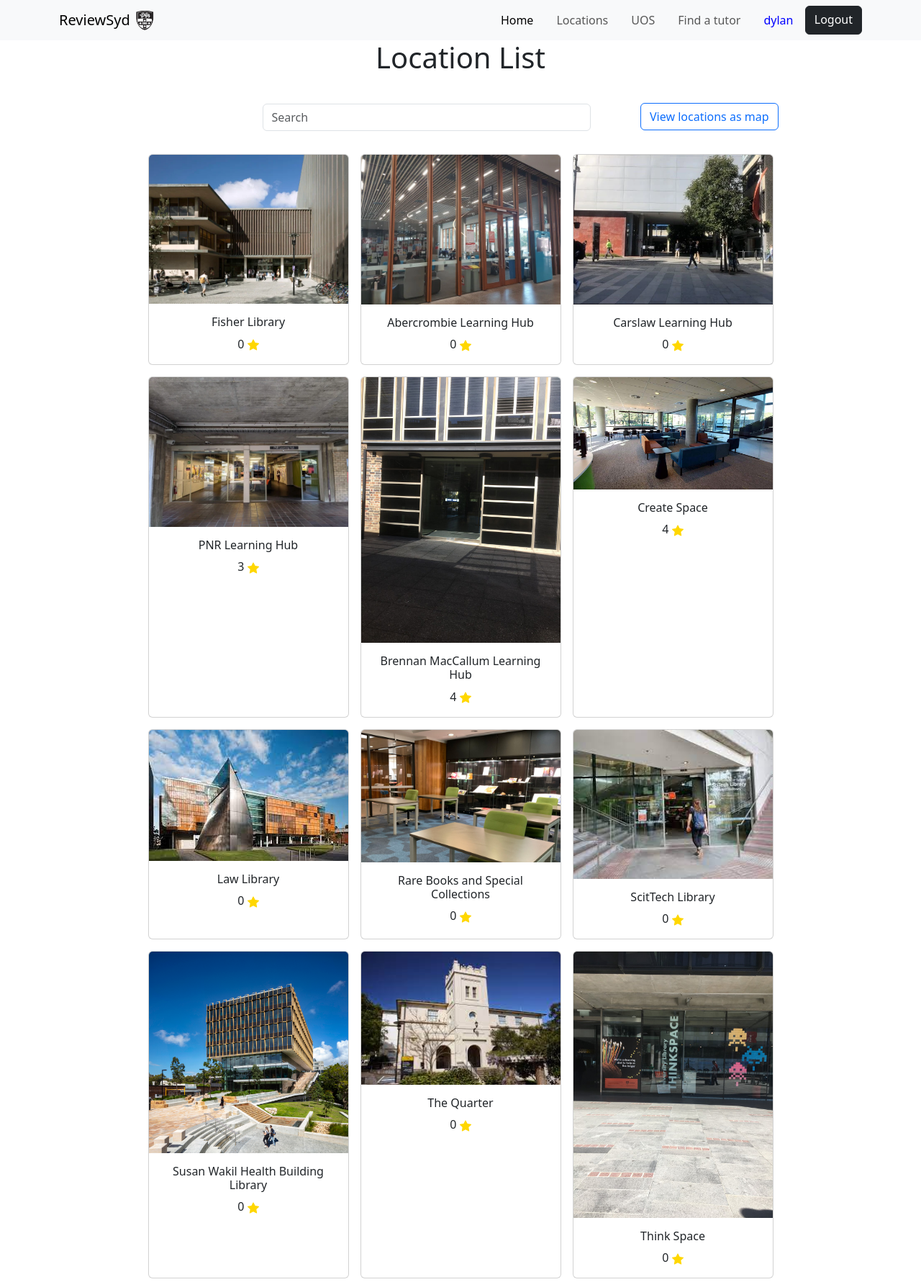
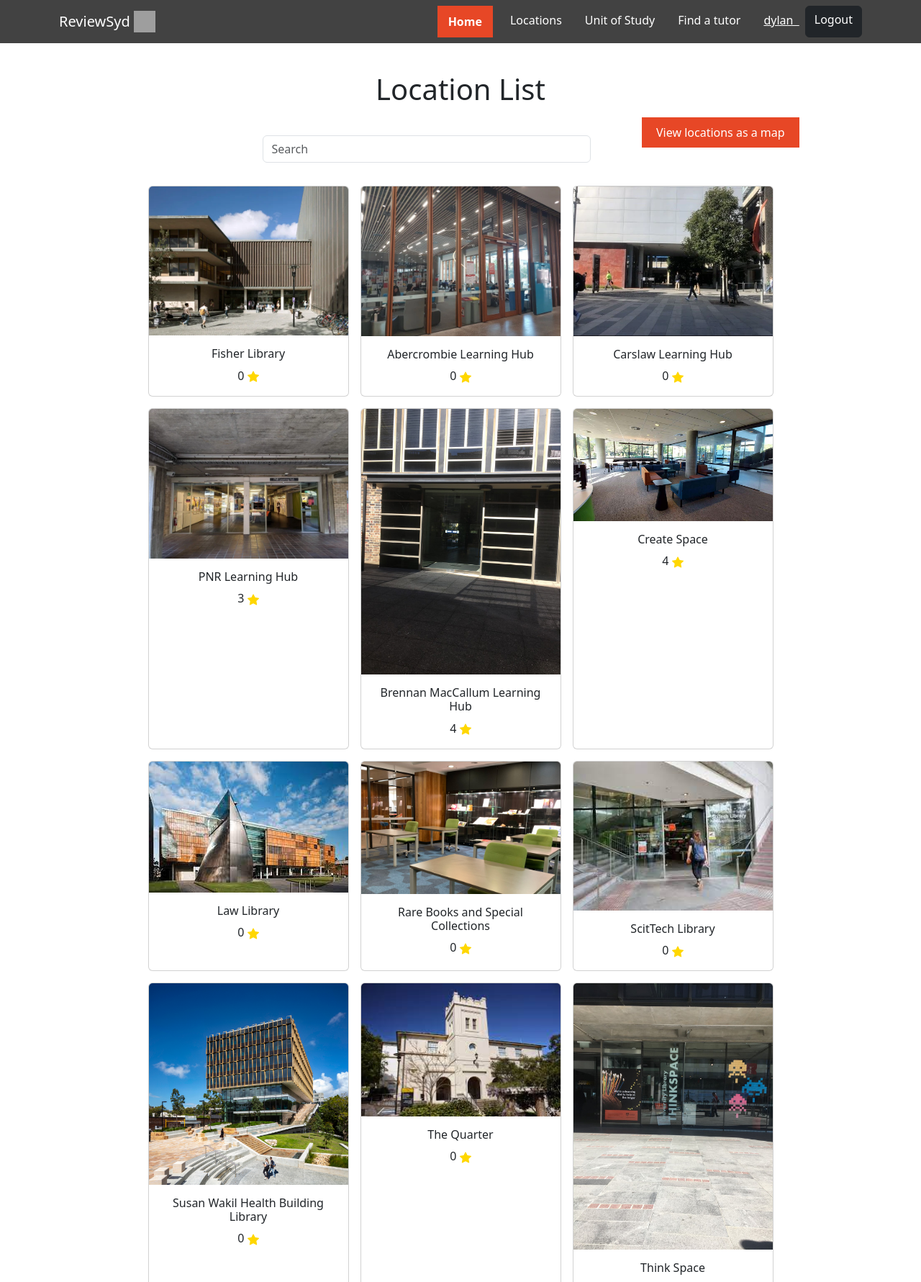
Before and after one commit to amizee/ReviewSyd, a Django app: page / in a window 1280 px wide. Shown: the top 1781 px of the page at 72% size. Run offline with Django 4.2, Linux system fonts and the light colour scheme; a user stored in the database is signed in; data comes from the database, SQL or seed files in the repository; grey boxes are pictures that could not be loaded.

Commit message:
Added colour / spacing

```diff
--- a/ReviewSyd/myapp/templates/UoSList.html
+++ b/ReviewSyd/myapp/templates/UoSList.html
@@ -1,6 +1,6 @@
 {%extends "hf.html"%}{%block title%}UoS List{%endblock%}
 {%block content%}
-<div class="font-weight-bold h1 pb-3 text-center">UoS List</div>
+<div class="font-weight-bold h1 pb-3 text-center" style="margin-top: 40px">UoS List</div>
 <div class="input-group rounded w-25 mx-auto py-3">
     <input type="search" id="search" class="form-control rounded" placeholder="Search" aria-label="Search" aria-describedby="search-addon" />
 </div>
--- a/ReviewSyd/myapp/templates/accountSettings.html
+++ b/ReviewSyd/myapp/templates/accountSettings.html
@@ -6,18 +6,18 @@
 
             <!-- Main content section -->
             <div class="col-md-6 mx-auto">
-                <h3 class="pt-2 pb-2">Account Settings</h3>
+                <h3 class="pt-2 pb-2" style="margin-top: 40px">Account Settings</h3>
 
                 <form id="accountSettingsForm" action="{% url 'accountSettings' %}" method="post">
                     {% csrf_token %}
                     <div class="mb-3">
                         <label for="firstName" class="form-label">First Name</label>
-                        <input type="text" class="form-control" id="firstName" name="first_name" placeholder="First Name" value="{{ current_user.first_name }}">
+                        <input type="text" class="form-control" id="firstName" name="first_name" placeholder="First Name" value="{{ current_user.first_name }}" readonly>
                     </div>
 
                     <div class="mb-3">
                         <label for="surname" class="form-label">Surname</label>
-                        <input type="text" class="form-control" id="surname" name="last_name" placeholder="Surname" value="{{ current_user.last_name }}">
+                        <input type="text" class="form-control" id="surname" name="last_name" placeholder="Surname" value="{{ current_user.last_name }}" readonly>
                     </div>
                     <div class="mb-3">
                         <br>
--- a/ReviewSyd/myapp/templates/feedback.html
+++ b/ReviewSyd/myapp/templates/feedback.html
@@ -1,7 +1,7 @@
 {%extends "hf.html"%}
 {%block title%}Feedback{%endblock%}
 {%block content%}
-    <h1 class="text-center">User Feedback</h1>
+    <h1 class="text-center" style="margin-top: 30px">User Feedback</h1>
     <br>
     {% if messages %}
         {% for message in messages %}
--- a/ReviewSyd/myapp/templates/findTutor.html
+++ b/ReviewSyd/myapp/templates/findTutor.html
@@ -3,7 +3,7 @@
 {% block content %}
 {% load static %}
 
-<div class="font-weight-bold h1 pb-3 text-center">Find a tutor</div>
+<div class="font-weight-bold h1 pb-3 text-center" style="margin-top: 40px;">Find a tutor</div>
 
     <!-- Include the Bootstrap JS library -->
 <script src="https://cdn.jsdelivr.net/npm/bootstrap@5.3.2/dist/js/bootstrap.bundle.min.js"></script>
--- a/ReviewSyd/myapp/templates/help.html
+++ b/ReviewSyd/myapp/templates/help.html
@@ -10,7 +10,7 @@
     }
 </style>
 
-<div class="text-center">
+<div class="text-center" style="margin-top: 40px">
     <h1>Reach Our Team</h1>
     <br />
     <p>
--- a/ReviewSyd/myapp/templates/hf.html
+++ b/ReviewSyd/myapp/templates/hf.html
@@ -10,91 +10,73 @@
     <link rel="stylesheet" href="{% static 'style.css' %}">
     <link href="https://cdn.jsdelivr.net/npm/bootstrap@5.3.2/dist/css/bootstrap.min.css" rel="stylesheet" integrity="sha384-T3c6CoIi6uLrA9TneNEoa7RxnatzjcDSCmG1MXxSR1GAsXEV/Dwwykc2MPK8M2HN" crossorigin="anonymous">
     <script src="" async defer></script>
+    <style>
+        .navbar-custom {
+            background-color: #424242;
+        }
+
+        .navbar-custom .navbar-brand,
+        onavbar-custom .navbar-text,
+        .navbar-custom .navbar-nav .nav-link {
+            color: white;
+        }
+
+        .navbar-custom .navbar-nav .nav-link.active {
+            background-color: #E74726;
+            font-weight: bold;
+            padding: 10px 15px;
+        }
+
+        .content-container {
+            height: 110vh;
+            overflow-y: auto;
+        }
+    </style>
 </head>
 <body>
-        <title>{%block title%}ReviewSyd{%endblock%}</title>
-        <body>
-            <nav class="navbar navbar-expand-lg navbar-light bg-light">
+    <title>{% block title %}ReviewSyd{% endblock %}</title>
+    <nav class="navbar navbar-expand-lg navbar-light navbar-custom">
         <div class="container">
             <a class="navbar-brand" href="{% url 'location list' %}">
                 ReviewSyd
-                        <img
-                            src="/static/images/logo.png"
-                            width="30"
-                            height="30"
-                            class="d-inline-block align-top"
-                            alt=""
-                        />
+                <img src="/static/images/logo-white.png" width="30" height="30" class="d-inline-block align-top" alt="">
             </a>
-                    <button
-                        class="navbar-toggler"
-                        type="button"
-                        data-bs-toggle="collapse"
-                        data-bs-target="#navbarNav"
-                        aria-controls="navbarNav"
-                        aria-expanded="false"
-                        aria-label="Toggle navigation"
-                    >
+            <button class="navbar-toggler" type="button" data-bs-toggle="collapse" data-bs-target="#navbarNav" aria-controls="navbarNav" aria-expanded="false" aria-label="Toggle navigation">
                 <span class="navbar-toggler-icon"></span>
             </button>
-
-                    <div
-                        class="collapse navbar-collapse justify-content-end"
-                        id="navbarNav"
-                    >
+            <div class="collapse navbar-collapse justify-content-end" id="navbarNav">
                 <ul class="navbar-nav">
                     <li class="nav-item">
-                                <a
-                                    class="nav-link {% if navbar == 'home' %} active {% endif %} me-3"
-                                    aria-current="page"
-                                    href="{% url 'location list' %}"
-                                    >Home</a
-                                >
+                        <a class="nav-link {% if navbar == 'home' %} active {% endif %} me-3" aria-current="page" href="{% url 'location list' %}">Home</a>
                     </li>
                     <li class="nav-item">
-                                <a
-                                    class="nav-link {% if navbar == 'locationsMap' %} active {% endif %} me-3"
-                                    aria-current="page"
-                                    href="{% url 'locationsMap' %}"
-                                    >Locations</a
-                                >
+                        <a class="nav-link {% if navbar == 'locationsMap' %} active {% endif %} me-3" aria-current="page" href="{% url 'locationsMap' %}">Locations</a>
                     </li>
                     <li class="nav-item">
-                                <a
-                                    class="nav-link {% if navbar == 'uos' %} active {% endif %} me-3"
-                                    aria-current="page"
-                                    href="{% url 'UoSList' %}"
-                                    >UOS</a
-                                >
+                        <a class="nav-link {% if navbar == 'uos' %} active {% endif %} me-3" aria-current="page" href="{% url 'UoSList' %}">Unit of Study</a>
                     </li>
                     <li class="nav-item">
-                                <a
-                                    class="nav-link {% if navbar == 'tutor' %} active {% endif %} me-3"
-                                    aria-current="page"
-                                    href="{% url 'findTutor' %}"
-                                    >Find a tutor</a
-                                >
+                        <a class="nav-link {% if navbar == 'tutor' %} active {% endif %} me-3" aria-current="page" href="{% url 'findTutor' %}">Find a tutor</a>
                     </li>
-
                     {% if user.is_authenticated %}
                         <li class="nav-item">
-                                    <a href="{% url 'accountSettings' %}" class="nav-link" style="color: blue;">{{ user.first_name }} &nbsp;</a>
+                            <a href="{% url 'accountSettings' %}" class="nav-link" style="color: white; text-decoration: underline;">{{ user.first_name }} &nbsp;</a>
                         </li>
                     {% endif %}
-
                     {% if not user.is_authenticated %}
                         <a href="{% url 'login_view' %}" class="btn btn-primary rounded-2">Login</a>
                     {% else %}
                         <a href="{% url 'logout_view' %}" class="btn btn-dark rounded-2">Logout</a>
                     {% endif %}
-
                 </ul>
             </div>
         </div>
     </nav>
+    <div class="content-container">
         {% block content %}
         {% endblock content %}
-            <nav class="navbar navbar-expand-lg navbar-light bg-light fixed-bottom" id="botNavbar">
+    </div>
+    <nav class="navbar navbar-expand-lg navbar-light navbar-custom fixed-bottom" id="botNavbar">
         <div class="container-fluid justify-content-center" id="botNavbar">
             <ul class="navbar-nav">
                 <li class="nav-item">
@@ -110,6 +92,4 @@
         </div>
     </nav>
 </body>
-            <script src="https://cdn.jsdelivr.net/npm/bootstrap@5.3.2/dist/js/bootstrap.bundle.min.js" integrity="sha384-C6RzsynM9kWDrMNeT87bh95OGNyZPhcTNXj1NW7RuBCsyN/o0jlpcV8Qyq46cDfL" crossorigin="anonymous"></script>
-    </body>
 </html>
--- a/ReviewSyd/myapp/templates/locationList.html
+++ b/ReviewSyd/myapp/templates/locationList.html
@@ -3,20 +3,34 @@
 {% load static %}
 
 <style>
-.row>* {
-    padding-left: 0;
-    padding-right: 0;
-}
+    .row>* {
+        padding-left: 0;
+        padding-right: 0;
+    }
+
+    .map-button {
+        background-color: #E74726;
+        border: 2px #E74726;
+        color: white;
+        padding: 10px 20px;
+        text-decoration: none;
+    }
+
+    .map-button:hover {
+        background-color: white;
+        border: 2px #E74726;
+        color: #E74726;
+    }
 </style>
 
-<div class="font-weight-bold h1 pb-3 text-center">Location List</div>
+<div class="font-weight-bold h1 pb-3 text-center" style="margin-top: 40px" >Location List</div>
 <div class="container">
     <div class="row">
         <div class="input-group rounded mx-auto py-3" style="width: 40%;">
             <input type="search" id="search" class="form-control rounded" placeholder="Search" aria-label="Search" aria-describedby="search-addon" />
         </div>
         <div class="col-1">
-            <a href="{% url 'locationsMap' %}" class="btn btn-outline-primary" style="margin-left: -225px; margin-top: 15px;">View locations as map</a>
+            <a href ="{% url 'locationsMap' %}" class="map-button" style="margin-left: -225px; margin-top: 15px; border: 2px solid;">View locations as a map</a>
         </div>
     </div>
 </div>
--- a/ReviewSyd/myapp/templates/privacy.html
+++ b/ReviewSyd/myapp/templates/privacy.html
@@ -1,9 +1,9 @@
 {%extends "hf.html"%}{%block title%}Privacy{%endblock%} {%block content%}
-<div class="text-center">
+<div class="text-center" style="margin-top: 40px">
   <h1>Privacy Policy</h1>
-  <h5>This Policy was last reviewed and updated on 11th October 2023</h5>
+  <h5>This Policy was last reviewed and updated on 11th October 2023.</h5>
 </div>
-<div class="container">
+<div class="container mt-4">
   <div class="row">
     <div class="col-12" style="margin-bottom: 80px">
       <p>
--- a/ReviewSyd/myapp/templates/ts.html
+++ b/ReviewSyd/myapp/templates/ts.html
@@ -1,12 +1,12 @@
 {%extends "hf.html"%}{%block title%} Terms and Conditions{%endblock%}
 {%block content%}
-    <div class="text-center">
+    <div class="text-center" style="margin-top: 40px">
         <h1>
             ReviewSyd Terms and Conditions
         </h1>
-        <h5>This Policy was last reviewed and updated on 11th October 2023</h5>
+        <h5>This Policy was last reviewed and updated on 11th October 2023.</h5>
     </div>
-    <div class="container">
+    <div class="container mt-4">
         <div class="row">
             <div class="col-12" style="margin-bottom: 80px;">
                 <p>
```
Also changed, not shown: ReviewSyd/myapp/templates/location.html (+26 -6 lines). Lines whose indentation alone changed are shown as unchanged.
